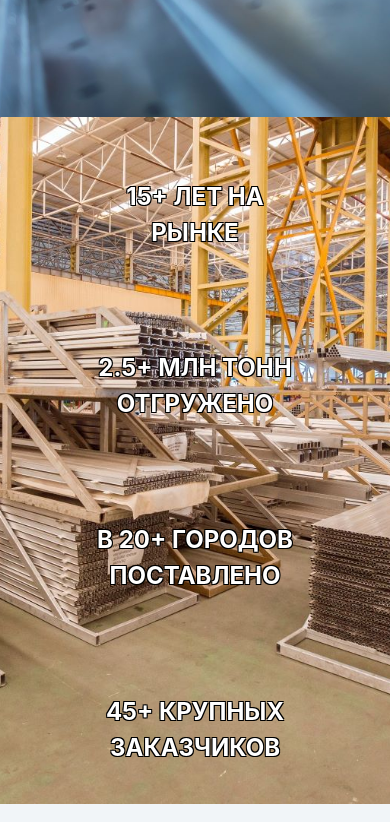
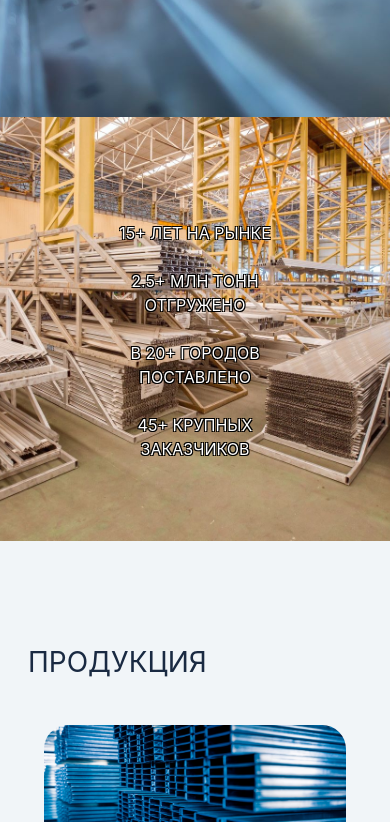
Before and after one commit to Alex-g-h/alex-metal, a React (Create React App) app: page / in a window 390 px wide. Shown: the part 2022-2844 px from the top of the page. Built offline with nearby package versions, Linux system fonts and the light colour scheme.

Commit message:
[feat]: Achievements autosize

```diff
--- a/src/App.css
+++ b/src/App.css
@@ -112,8 +112,6 @@ body {
 }
 
 .achievements-background {
-  /* height: auto; */
-  height: 687px;
   max-height: 100%;
   background-image: url("./assets/images/backgrounds/4-achievements.jpg");
   background-position: center;
--- a/src/app/css/achievements.css
+++ b/src/app/css/achievements.css
@@ -8,6 +8,7 @@
   justify-items: center;
   justify-content: space-evenly;
   align-items: center;
+  padding: 5em 0;
 }
 
 .achievement {
@@ -35,3 +36,25 @@
   overflow-wrap: break-word;
   width: var(--width);
 }
+
+@media (max-width:768px) {
+  .achievement-text {
+    font-size: 1.3em;
+    font-weight: normal;
+  }
+
+  .achievement-icon {
+    width: calc(var(--width) * 0.7);
+  }
+}
+
+@media (max-width:576px) {
+  .achievement-text {
+    font-size: 1em;
+    font-weight: normal;
+  }
+
+  .achievement-icon {
+    width: calc(var(--width) * 0.5);
+  }
+}
```
